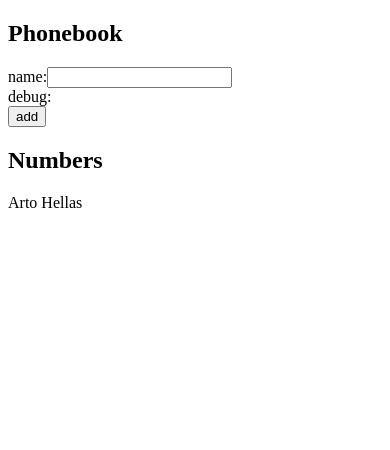
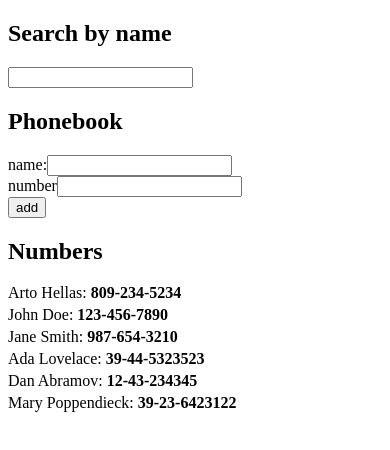
Before and after one commit to ArturoFDS/fullstack-open, a React (Vite) app in the folder part2/phonebook/: page / in a window 390 px wide. Shown: the top 450 px of the page. Built offline with nearby package versions, Linux system fonts and the light colour scheme.

Commit message:
Phonebook part2

```diff
--- a/part2/phonebook/src/App.jsx
+++ b/part2/phonebook/src/App.jsx
@@ -1,29 +1,67 @@
 import { useState } from "react";
 
 const App = () => {
-  const [persons, setPersons] = useState([{ name: "Arto Hellas" }]);
+  const [persons, setPersons] = useState([
+    { name: "Arto Hellas", number: "809-234-5234" },
+    { name: "John Doe", number: "123-456-7890" },
+    { name: "Jane Smith", number: "987-654-3210" },
+    { name: 'Ada Lovelace', number: '39-44-5323523', id: 2 },
+    { name: 'Dan Abramov', number: '12-43-234345', id: 3 },
+    { name: 'Mary Poppendieck', number: '39-23-6423122', id: 4 }
+  ]);
+  const [newNumber, setNewNumber] = useState("");
   const [newName, setNewName] = useState("");
+  const [searchValue, setSearchValue] = useState("");
 
-  const handleInputChange = (event) => {
+  const handleNameInputChange = (event) => {
     event.preventDefault();
     setNewName(event.target.value);
   };
 
+  const handleSearchInputChange = (event) => {
+    event.preventDefault();
+    setSearchValue(event.target.value);
+  };
+
+  const handleNumberInputChange = (event) => {
+    event.preventDefault();
+    setNewNumber(event.target.value);
+  };
+
   const handleAddPerson = (event) => {
+    event.preventDefault();
     persons.map((person) => {
       if (person.name === newName) {
-        window.alert(`${newName} already exists on the persons useState`)
-        console.log(person.name)
+        window.alert(`${newName} already exists on the persons useState`);
+        console.log(person.name);
+      } else if (person.number === newNumber) {
+        window.alert(`${newNumber} already exists on the numbers useState`);
       }
-    })
-    event.preventDefault()
-    console.log(persons)
-    setPersons(persons.concat({name: newName}));
-    setNewName('')
+    });
+    if (newName === "") {
+      window.alert("Need to add a name");
+      return null;
+    } else if (newNumber === "") {
+      window.alert("Need to add a number");
+      return null;
+    }
+    setPersons(persons.concat({ name: newName, number: newNumber }));
+    setNewName("");
+    setNewNumber("");
   };
+
+  const filteredData = searchValue ? persons.filter((person) => person.name.toLowerCase().includes(searchValue.toLowerCase())) : [...persons]
 
   return (
     <div>
+      <section>
+        <h2>Search by name</h2>
+        <input
+          type="text"
+          value={searchValue}
+          onChange={(e) => handleSearchInputChange(e)}
+        />
+      </section>
       <h2>Phonebook</h2>
       <form>
         <div>
@@ -31,11 +69,17 @@ const App = () => {
           <input
             value={newName}
             onChange={(e) => {
-              handleInputChange(e);
+              handleNameInputChange(e);
             }}
           />
         </div>
-        <div>debug: {newName}</div>
+        <div>
+          number
+          <input
+            value={newNumber}
+            onChange={(e) => handleNumberInputChange(e)}
+          />
+        </div>
         <div>
           <button type="submit" onClick={(e) => handleAddPerson(e)}>
             add
@@ -43,15 +87,18 @@ const App = () => {
         </div>
       </form>
       <h2>Numbers</h2>
-      <section style={{
-        display: "flex",
-        flexDirection: 'column',
-        gap: '4px'
-      }}>
-
-      {persons.map((person) => (
-        <span key={person.name}>{person.name}</span>
-      ))}
+      <section
+        style={{
+          display: "flex",
+          flexDirection: "column",
+          gap: "4px",
+        }}
+      >
+        {filteredData.map((person) => (
+          <span key={person.name}>
+            {person.name}: <strong>{person.number}</strong>
+          </span>
+        ))}
       </section>
     </div>
   );
```
